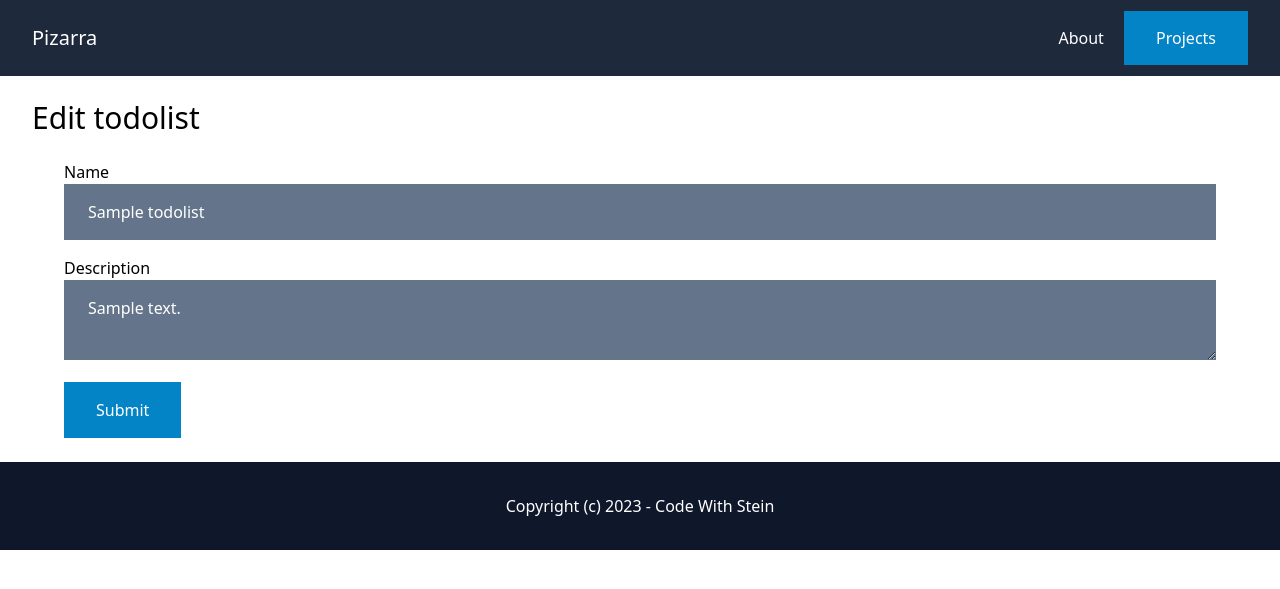
After one commit to kumailalidev/django-pizarra, a Django app: page /projects/00000000-0000-0000-0000-000000000001/00000000-0000-0000-0000-000000000001/edit/ in a window 1280 px wide. The commit adds this page. Shown: the top 589 px of the page. Run offline with Django 5.2, Linux system fonts and the light colour scheme; a user stored in the database is signed in; tables that the repository leaves empty hold one stand-in row (values such as "Sample post"); some libraries are stand-ins or nearby versions.

Commit message:
Edit todolist.

```diff
--- /dev/null
+++ b/todolist/templates/todolist/edit.html
@@ -0,0 +1,23 @@
+{% extends 'core/base.html' %}
+
+{% block content %}
+<h1 class="mb-6 text-3xl">Edit todolist</h1>
+
+<!-- . represents the page we are on -->
+<form class="mt-6 px-8 space-y-4" method="post" action=".">
+    {% csrf_token %}
+    <div>
+        <label class="">Name</label><br>
+        <input name="name" value="{{ todolist.name }}" type="text" class="w-full py-4 px-6 bg-slate-500 text-white">
+    </div>
+    <div>
+        <label class="">Description</label><br>
+        <textarea name="description"
+            class="w-full py-4 px-6 bg-slate-500 text-white">{{ todolist.description }}</textarea>
+    </div>
+
+    <div>
+        <button class="py-4 px-8 bg-sky-600 text-white">Submit</button>
+    </div>
+</form>
+{% endblock %}
--- a/todolist/templates/todolist/todolist.html
+++ b/todolist/templates/todolist/todolist.html
@@ -8,7 +8,7 @@
 {% endif %}
 
 <a href="" class="py-4 px-8 bg-sky-600 text-white inline-block">Add task</a>
-<a href="" class="py-4 px-8 bg-sky-600 text-white inline-block">Edit</a>
+<a href="{% url 'todolist:edit' project.id todolist.id %}" class="py-4 px-8 bg-sky-600 text-white inline-block">Edit</a>
 <a href="" class="py-4 px-8 bg-amber-600 text-white inline-block">Delete</a>
 
 <div class="mt-6 grid grid-cols-4 gap-4">
--- a/todolist/urls.py
+++ b/todolist/urls.py
@@ -7,4 +7,5 @@ app_name = "todolist"
 urlpatterns = [
     path("add/", views.add, name="add"),
     path("<uuid:pk>/", views.todolist, name="todolist"),
+    path("<uuid:pk>/edit/", views.edit, name="edit"),
 ]
--- a/todolist/views.py
+++ b/todolist/views.py
@@ -40,3 +40,29 @@ def add(request, project_id):
             return redirect(f"/projects/{project_id}/")
 
     return render(request, "todolist/add.html")
+
+
+@login_required
+def edit(request, project_id, pk):
+    project = Project.objects.filter(created_by=request.user).get(pk=project_id)
+    todolist = TodoList.objects.filter(project=project).get(pk=pk)
+
+    if request.method == "POST":
+        name = request.POST.get("name", "")
+        description = request.POST.get("description", "")
+
+        if name:
+            todolist.name = name
+            todolist.description = description
+            todolist.save()
+
+            return redirect(f"/projects/{project_id}/{pk}/")
+
+    return render(
+        request,
+        "todolist/edit.html",
+        {
+            "project": project,
+            "todolist": todolist,
+        },
+    )
```
